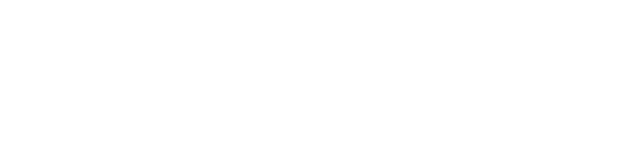
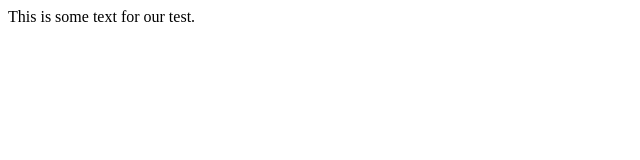
Before and after one commit to jhsung/CaRES-project, a plain HTML site: page index.html in a window 1280 px wide. Shown: the whole page, without its empty margins (0-640 px from the left). Drawn offline with Linux system fonts and the light colour scheme.

Commit message:
Update index.html

```diff
--- a/index.html
+++ b/index.html
@@ -3,6 +3,6 @@
 		<script src="funwithjs.js"></script>
 	</head>
 	<body>
-		<div id="main"></div>
+		<div id="main">This is some text for our test.</div>
 	</body>
 </html>
```
